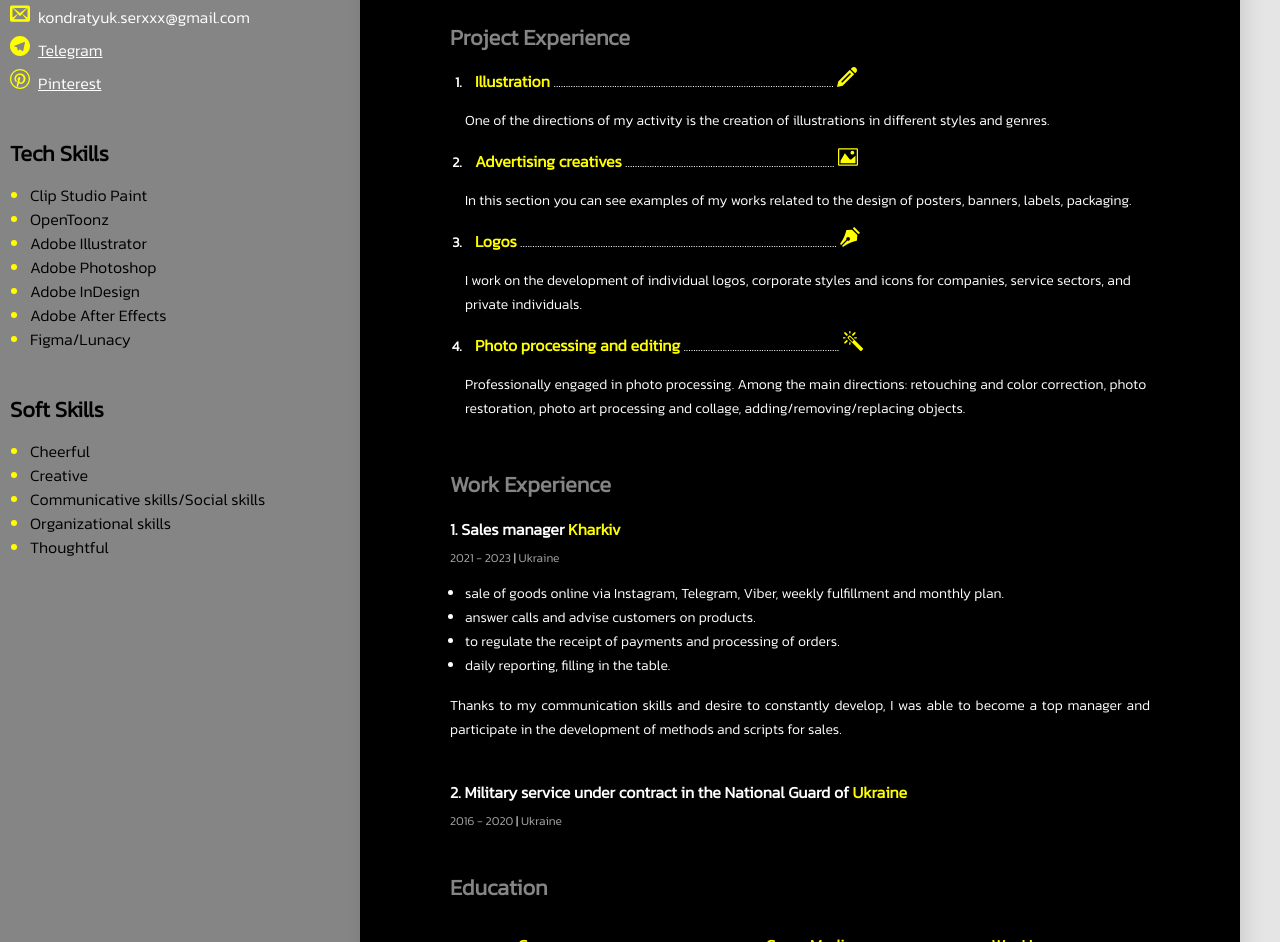
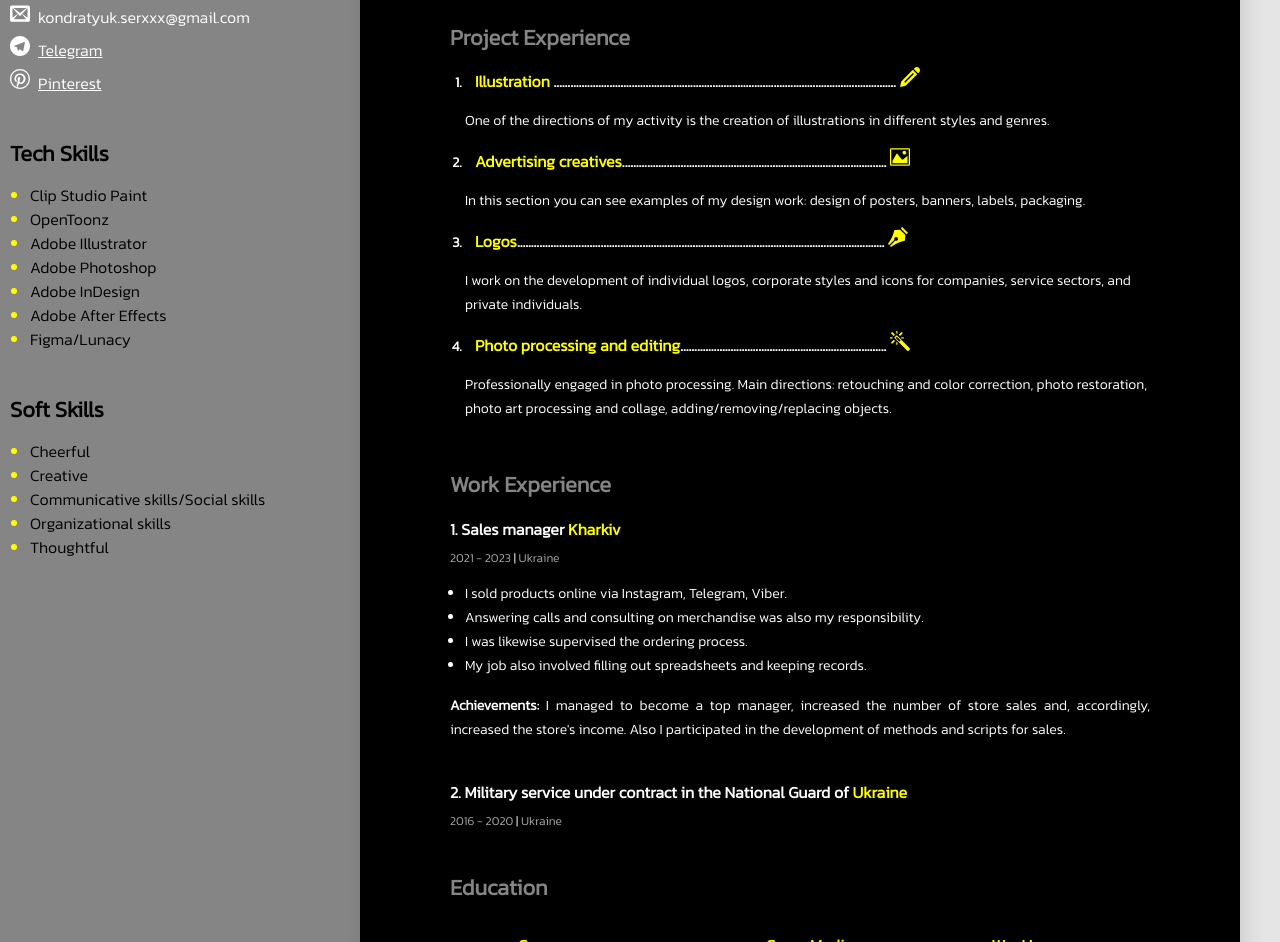
Before and after one commit to TetianaMamzer/Sergii_Kondratiuk_graphic-designer, a plain HTML site: page index.html in a window 1280 px wide. Shown: the part 481-1423 px from the top of the page. Drawn offline with Linux system fonts and the light colour scheme.

Commit message:
add-styles

```diff
--- a/Styles/Styls.css
+++ b/Styles/Styls.css
@@ -243,8 +243,8 @@ box-shadow: 0px 5.26027px 19.726px #00000095;
   margin-bottom: 7px;
 }
 
-.mine-contacts:hover .contacts__svg,
-.mine-contacts:focus .contacts__svg {
+.mine-contacts:hover,
+.mine-contacts:focus {
   fill: var(--bacground);
 }
 .mine-contacts:hover .link,
@@ -254,7 +254,10 @@ box-shadow: 0px 5.26027px 19.726px #00000095;
 }
 .contacts__svg {
   margin-right: 8px;
-  fill: var(--accent-color);
+  fill: currentColor;
+}
+.color {
+  color: var(--text-color);
 }
 .cotact-type {
   font-style: normal;
--- a/index.html
+++ b/index.html
@@ -48,28 +48,20 @@
 
             <ol class="project-li">
                 <li class="project-item">
-                    <span class="project"><a  class="project-link" href="https://www.pinterest.com/Alex_Eden_Art/art/" target="_blank">Illustration </a>
-                    ...................................................................................................................
-                    <a href="https://www.pinterest.com/Alex_Eden_Art/art/" class="link contact-link" target="_blank"><svg class="contacts__svg" width="20" height="20"><use href="./img/symbol-defs.svg#icon-pencil"></use></svg></a>
+                    <span class="project"><a  class="project-link" href="https://www.pinterest.com/Alex_Eden_Art/art/" target="_blank">Illustration <span class="color">...........................................................................................................................</span> <svg class="contacts__svg" width="20" height="20"><use href="./img/symbol-defs.svg#icon-pencil"></use></svg></a>
                     <P class="text">One of the directions of my activity is the creation of illustrations in different styles and genres.</P>
                 </li>
                 <li class="project-item">
-                    <span class="project"><a  class="project-link" href="https://www.pinterest.com/Alex_Eden_Art/advertising-creatives-banners-posters-covers/" target="_blank">Advertising creatives</a>
-                    ......................................................................................
-                    <a href="https://www.pinterest.com/Alex_Eden_Art/advertising-creatives-banners-posters-covers/" class="link contact-link" target="_blank"><svg class="contacts__svg" width="20" height="20"><use href="./img/symbol-defs.svg#icon-image"></use></svg></a>
-                    <P class="text">In this section you can see examples of my works related to the design of posters, banners, labels, packaging.</P>
+                    <span class="project"><a  class="project-link" href="https://www.pinterest.com/Alex_Eden_Art/advertising-creatives-banners-posters-covers/" target="_blank">Advertising creatives<span class="color">............................................................................................... </span><svg class="contacts__svg" width="20" height="20"><use href="./img/symbol-defs.svg#icon-image"></use></svg></a>
+                    <P class="text">In this section you can see examples of my design work: design of posters, banners, labels, packaging.</P>
                 </li>
                 <li class="project-item">
-                    <span class="project"><a  class="project-link" href="https://www.pinterest.com/Alex_Eden_Art/logos/" target="_blank">Logos</a>
-                    ..................................................................................................................................
-                    <a href="https://www.pinterest.com/Alex_Eden_Art/logos/" class="link contact-link" target="_blank"><svg class="contacts__svg" width="20" height="20"><use href="./img/symbol-defs.svg#icon-pen"></use></svg></a>
+                    <span class="project"><a  class="project-link" href="https://www.pinterest.com/Alex_Eden_Art/logos/" target="_blank">Logos<span class="color">....................................................................................................................................</span> <svg class="contacts__svg" width="20" height="20"><use href="./img/symbol-defs.svg#icon-pen"></use></svg></a>
                     <P class="text">I work on the development of individual logos, corporate styles and icons for companies, service sectors, and private individuals.</P>
                 </li>
                 <li class="project-item">
-                    <span class="project"><a  class="project-link" href="https://www.pinterest.com/Alex_Eden_Art/photomontage-and-photoshop/" target="_blank">Photo processing and editing</a>
-                    ................................................................
-                    <a href="https://www.pinterest.com/Alex_Eden_Art/photomontage-and-photoshop/" class="link contact-link" target="_blank"><svg class="contacts__svg" width="20" height="20"><use href="./img/symbol-defs.svg#icon-magic-wand"></use></svg></a>
-                    <P class="text">Professionally engaged in photo processing. Among the main directions: retouching and color correction, photo restoration, photo art processing and collage, adding/removing/replacing objects.</P>
+                    <span class="project"><a  class="project-link" href="https://www.pinterest.com/Alex_Eden_Art/photomontage-and-photoshop/" target="_blank">Photo processing and editing<span class="color">..........................................................................</span> <svg class="contacts__svg" width="20" height="20"><use href="./img/symbol-defs.svg#icon-magic-wand"></use></svg></a>
+                    <P class="text">Professionally engaged in photo processing. Main directions: retouching and color correction, photo restoration, photo art processing and collage, adding/removing/replacing objects.</P>
                 </li>
             </ol>
         </div>
@@ -87,14 +79,13 @@
                     2021 - 2023 <span class="line">|</span> Ukraine
                 </p>
                 <ul class="work-list">
-                    <li class="work-list-item">sale of goods online via Instagram, Telegram, Viber, weekly fulfillment
-                        and monthly plan.</li>
-                    <li class="work-list-item">answer calls and advise customers on products.</li>
-                    <li class="work-list-item">to regulate the receipt of payments and processing of orders.</li>
-                    <li class="work-list-item">daily reporting, filling in the table.</li>
+                    <li class="work-list-item">I sold products online via Instagram, Telegram, Viber.</li>
+                    <li class="work-list-item">Answering calls and consulting on merchandise was also my responsibility.</li>
+                    <li class="work-list-item">I was likewise supervised the ordering process.</li>
+                        <li class="work-list-item">My job also involved filling out spreadsheets and keeping records.</li>
 
                 </ul>
-                <p class="about-des">Thanks to my communication skills and desire to constantly develop, I was able to become a top manager and participate in the development of methods and scripts for sales.</p>
+                <p class="about-des"><span class="edmargen">Achievements:</span> I managed to become a top manager, increased the number of store sales and, accordingly, increased the store's income. Also I participated in the development of methods and scripts for sales. </p>
                 <H4 class="position">
                    2. Military service under contract in the National Guard of <span class="organization">Ukraine</span>
                 </H4>
```
